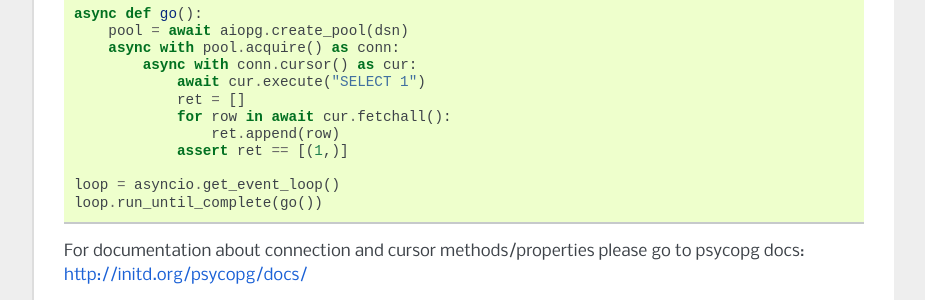
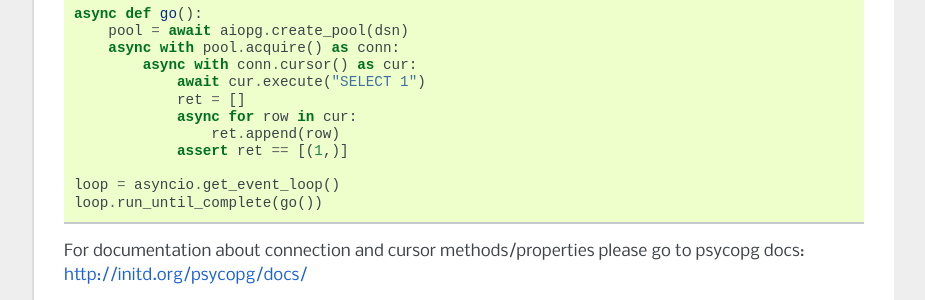
Before and after one commit to aio-libs/aiopg, a Sphinx documentation site: the page built from docs/index.rst, in a window 1280 px wide and 900 px high, scrolled down 584 px. Shown: the part 151-451 px from the top of the window, without its empty margins (198-1123 px from the left). Built offline with Sphinx 7.4.7, drawn with Linux system fonts in a browser that asks for light colours.

Commit message:
Undo cursor iteration modification

```diff
--- a/docs/index.rst
+++ b/docs/index.rst
@@ -52,7 +52,7 @@ See example::
             async with conn.cursor() as cur:
                 await cur.execute("SELECT 1")
                 ret = []
-                for row in await cur.fetchall():
+                async for row in cur:
                     ret.append(row)
                 assert ret == [(1,)]
 
```
